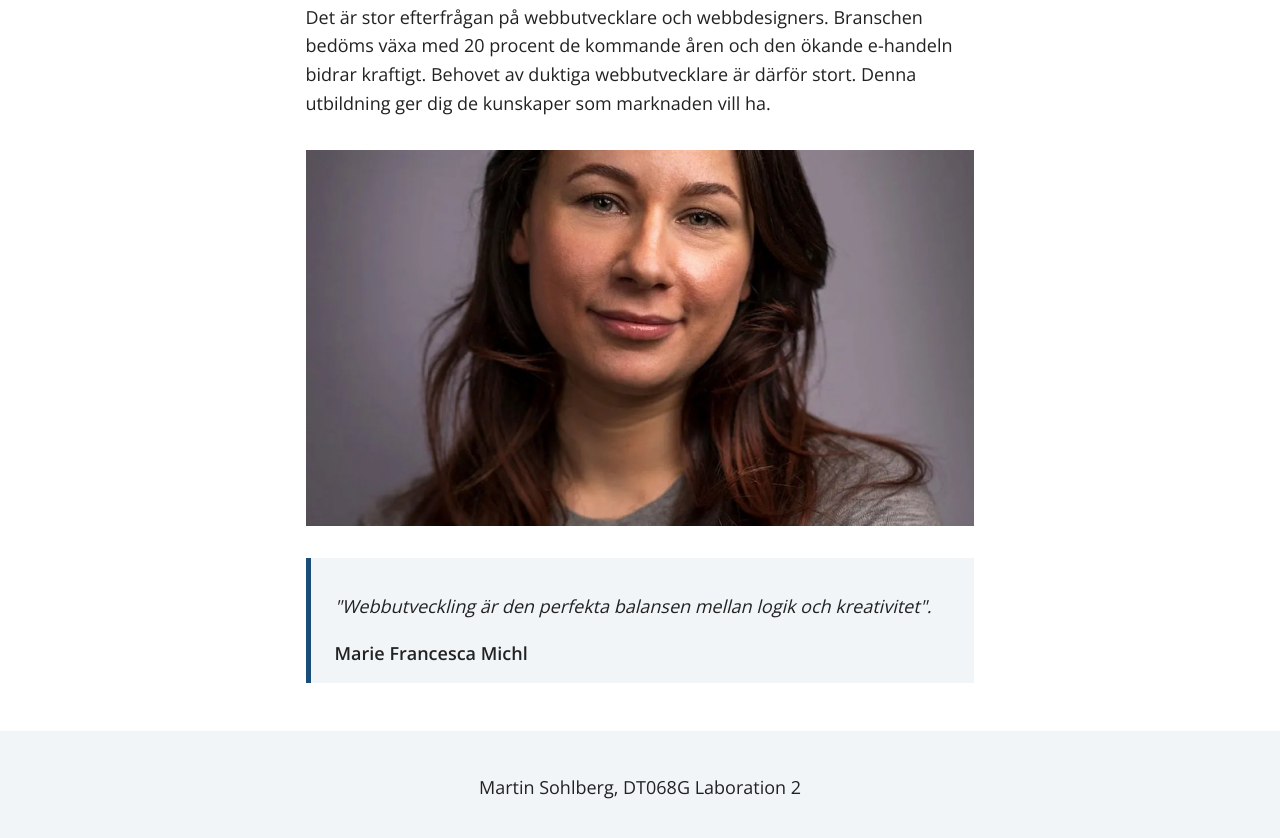
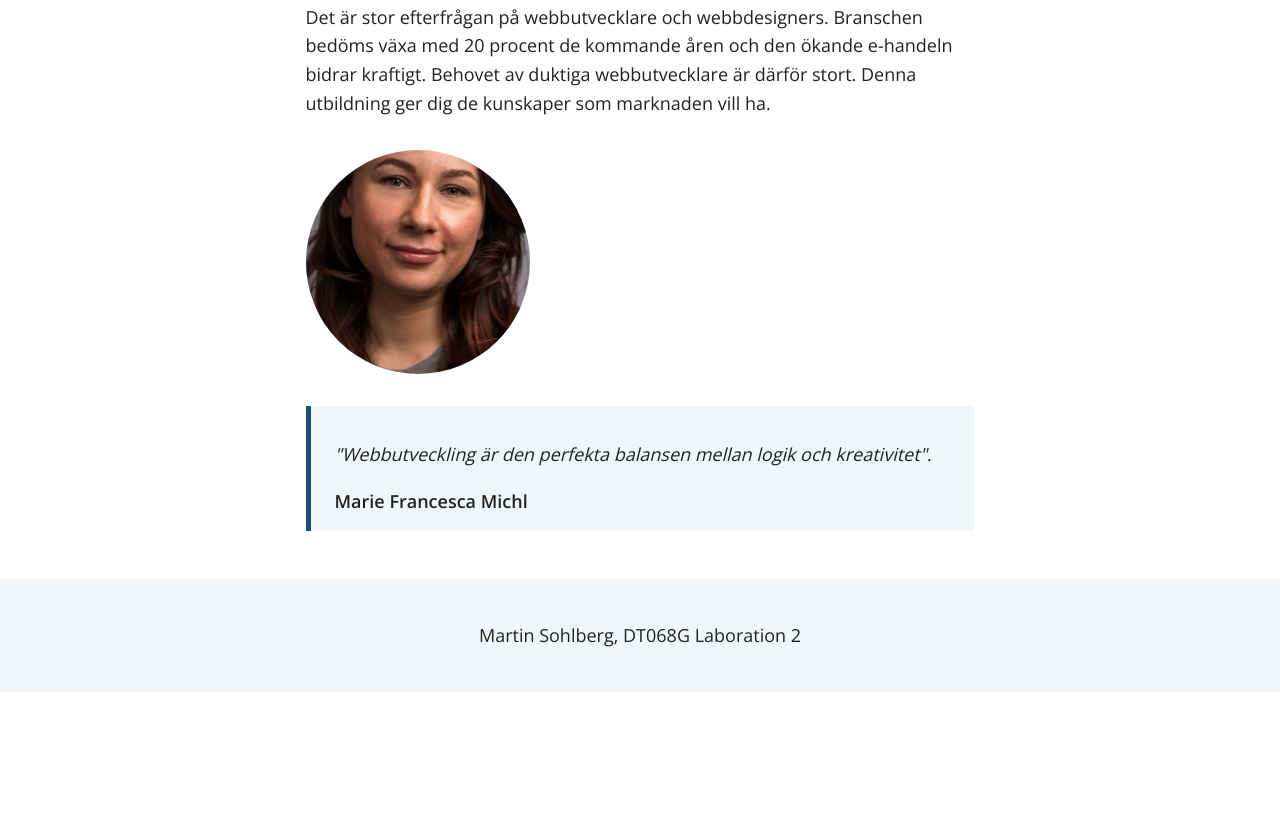
Before and after one commit to illertriller/Lab2DesignTypografi, a plain HTML site: page index.html in a window 1280 px wide. Shown: the part 3499-4337 px from the top of the page. After the commit the page ends 4191 px from the top, so only its background shows below. Drawn offline with nearby package versions, Linux system fonts and the light colour scheme.

Commit message:
Bilder fixade, CSS uppdaterad, porträtt inställningar justerade.

```diff
--- a/css/style.css
+++ b/css/style.css
@@ -74,6 +74,14 @@ figcaption {
     margin-top: 0.5rem;
 }
 
+.portratt img {
+    max-width: 14rem;
+    border-radius: 50%;
+    aspect-ratio: 1 / 1;
+    object-fit: cover;
+    object-position: top;
+}
+
 /* Citat */
 blockquote {
     margin: 2rem 0;
--- a/index.html
+++ b/index.html
@@ -68,7 +68,7 @@
             <h2>Efter utbildningen</h2>
             <p>Det är stor efterfrågan på webbutvecklare och webbdesigners. Branschen bedöms växa med 20 procent de kommande åren och den ökande e-handeln bidrar kraftigt. Behovet av duktiga webbutvecklare är därför stort. Denna utbildning ger dig de kunskaper som marknaden vill ha.</p>
 
-            <figure>
+            <figure class="portratt">
                 <img src="images/marie.jpg" alt="Porträtt av Marie Francesca Michl">
             </figure>
 
```
